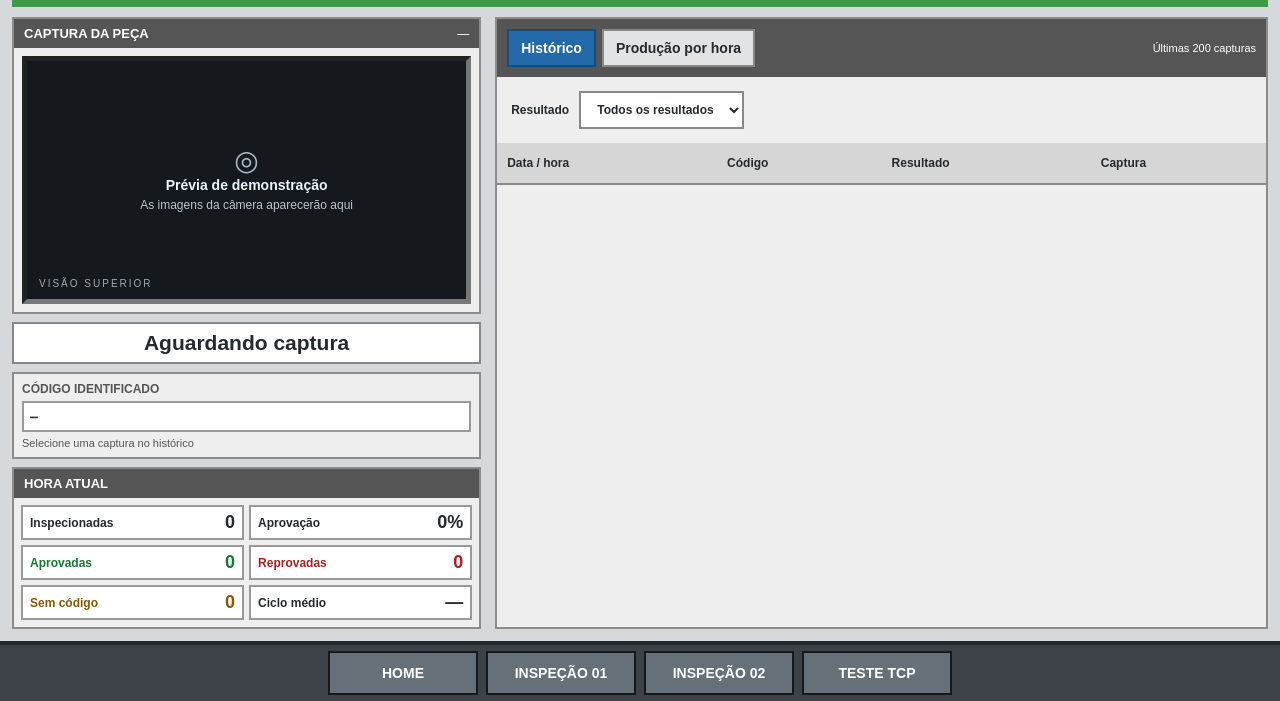
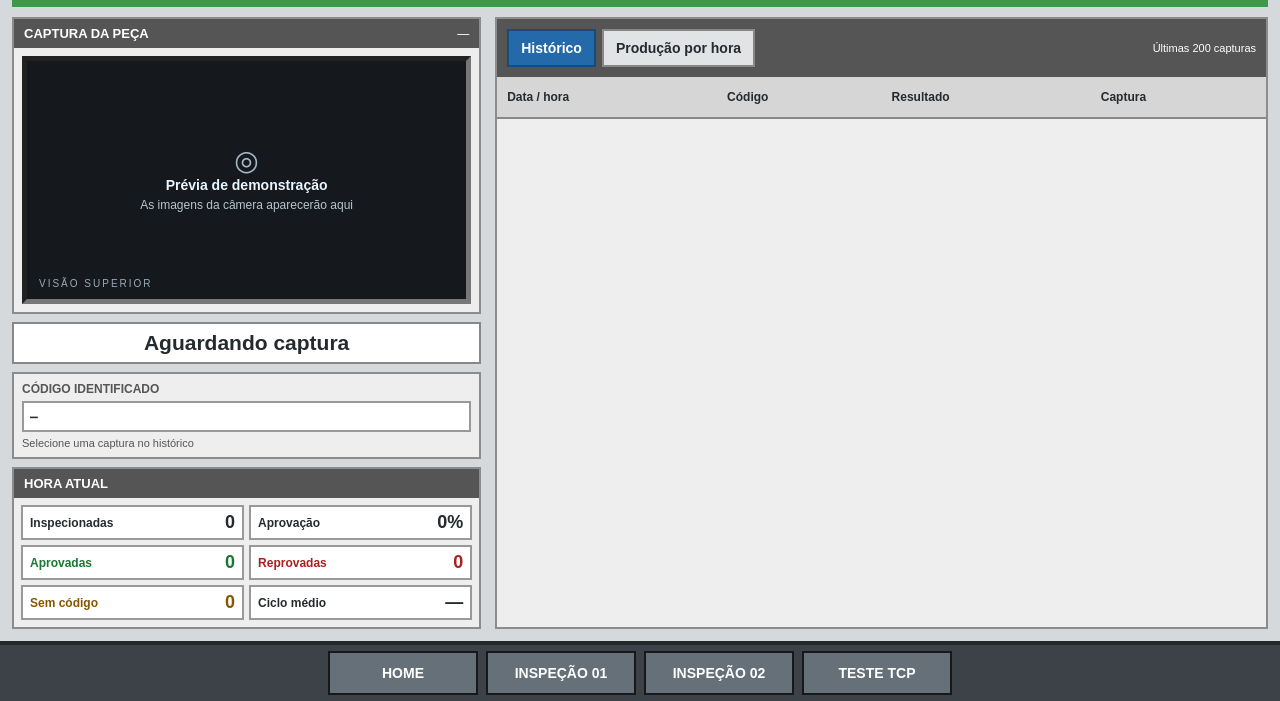
Before and after one commit to reuelconecthus/pcm-ihm-conecthus, a website with bundled scripts: page src/renderer/modules/inspection/inspection.html in a window 1280 px wide. Shown: the part 99-800 px from the top of the page. Built offline with nearby package versions, Linux system fonts and the light colour scheme.

```diff
--- a/src/renderer/modules/inspection/inspection.html
+++ b/src/renderer/modules/inspection/inspection.html
@@ -58,12 +58,6 @@
                                 aria-pressed="false">Produção por hora</button></div><span>Últimas 200 capturas</span>
                     </div>
                     <div id="history-panel">
-                        <div class="filters"><label for="filter">Resultado</label><select id="filter">
-                                <option value="all">Todos os resultados</option>
-                                <option value="approved">Aprovadas</option>
-                                <option value="rejected">Reprovadas</option>
-                                <option value="noCode">Sem código</option>
-                            </select><span id="history-count"></span></div>
                         <div class="table-scroll">
                             <table>
                                 <thead>
```
